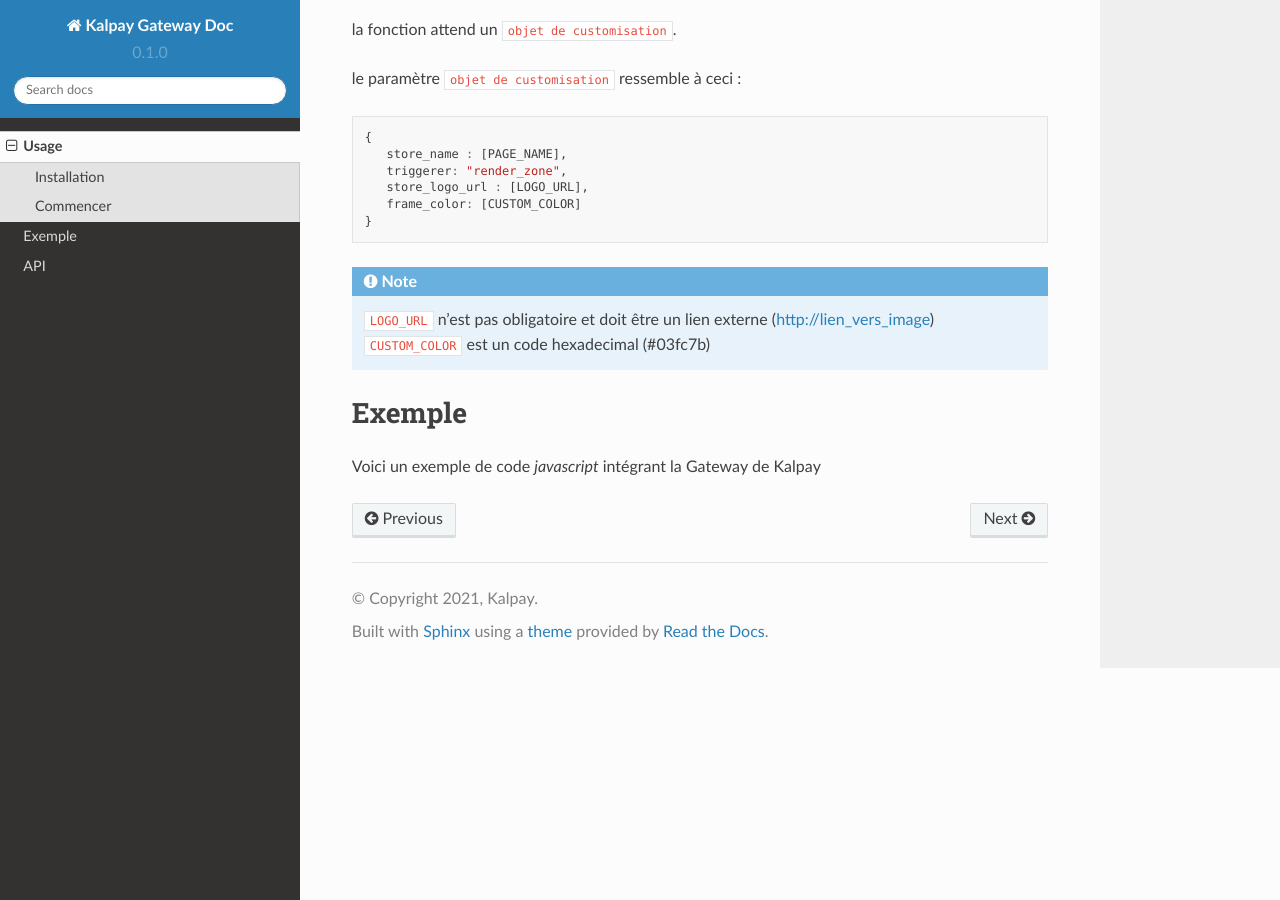
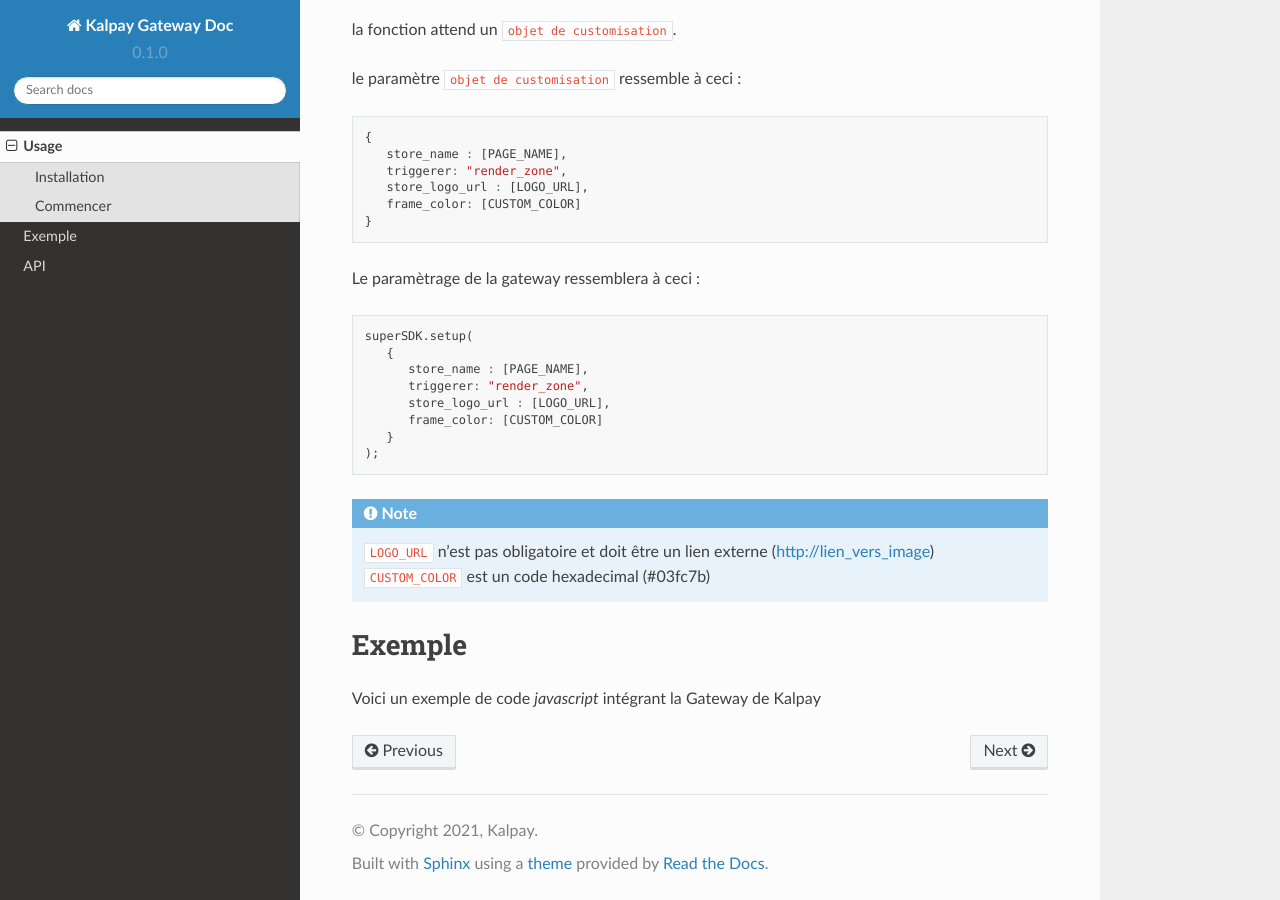
Before and after one commit to kalpayinc/kalpay-gateway-docs, a Sphinx documentation site: the page built from docs/source/usage.rst, in a window 1280 px wide and 900 px high, scrolled down 2345 px. Built offline with Sphinx 7.4.7 and the Read the Docs theme 2.0.0, drawn with Linux system fonts in a browser that asks for light colours.

Commit message:
[UPDATE] usage : customization code

```diff
--- a/docs/source/usage.rst
+++ b/docs/source/usage.rst
@@ -132,6 +132,19 @@ le paramètre ``objet de customisation`` ressemble à ceci :
       frame_color: [CUSTOM_COLOR]
    }
 
+Le paramètrage de la gateway ressemblera à ceci :
+
+.. code-block:: javascript
+
+   superSDK.setup(
+      {
+         store_name : [PAGE_NAME],
+         triggerer: "render_zone",
+         store_logo_url : [LOGO_URL],
+         frame_color: [CUSTOM_COLOR]
+      }
+   );
+
 .. note::
     ``LOGO_URL`` n'est pas obligatoire et doit être un lien externe (http://lien_vers_image)
     ``CUSTOM_COLOR`` est un code hexadecimal (#03fc7b)
```
